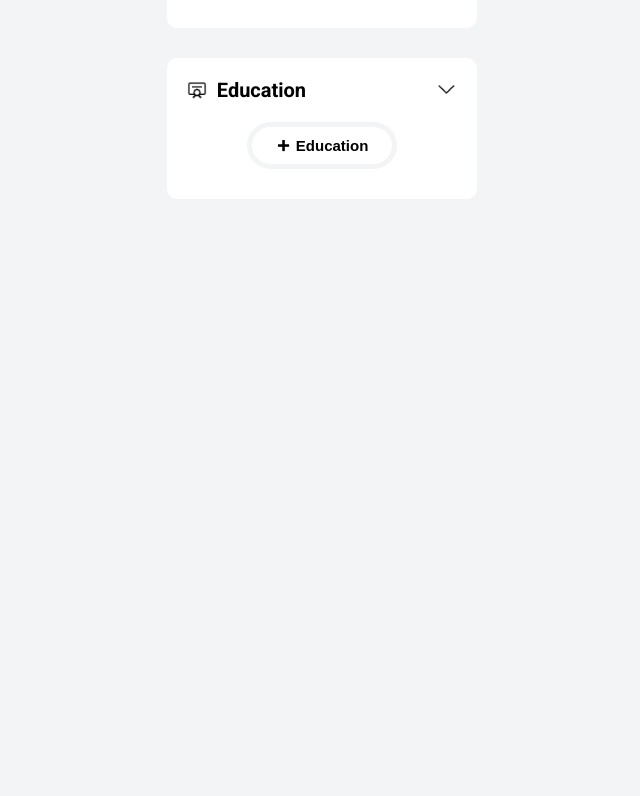
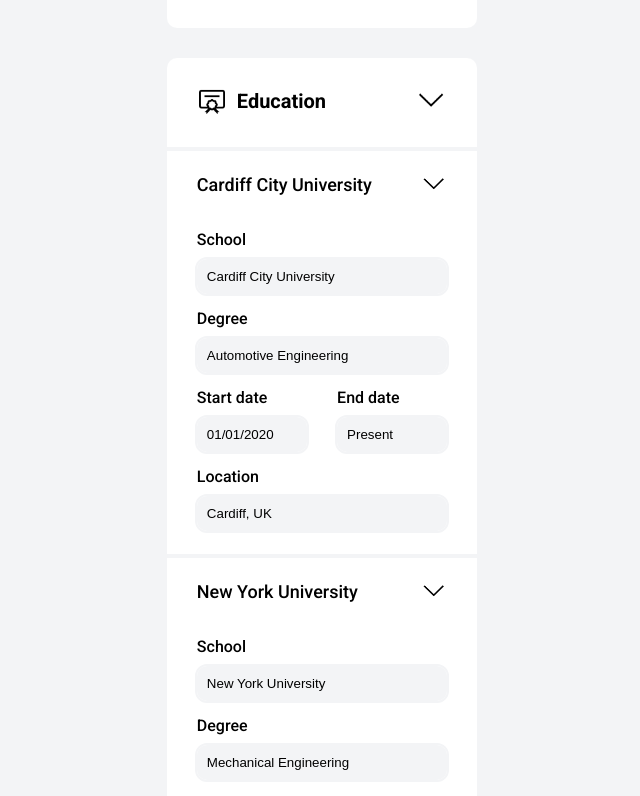
Before and after one commit to coolleighton/MyCVBuilder, a React (Vite) app: page / in a window 1280 px wide. Shown: the part 520-1316 px from the top of the page, without its empty margins (127-767 px from the left). Before the commit the page ends 800 px from the top, so only its background shows below. Built offline with nearby package versions, Linux system fonts and the light colour scheme.

Commit message:
Education section UI finished

```diff
--- a/src/App.jsx
+++ b/src/App.jsx
@@ -2,6 +2,7 @@
 import CustomButtons from './components/CustomButtons'
 import RenderSaveLoadClearButtons from "./components/SaveLoadClearButtons.jsx"
 import ContentSection from './components/ContentSection'
+import EducationSection from './components/EducationSection'
 
 function App() {
 
@@ -11,9 +12,9 @@
       <div>
         <RenderSaveLoadClearButtons></RenderSaveLoadClearButtons>
         <ContentSection></ContentSection>
+        <EducationSection></EducationSection>
       </div>
     </div>
-
   )
 }
 
--- a/src/components/ContentSection.jsx
+++ b/src/components/ContentSection.jsx
@@ -16,22 +16,6 @@
                     <input id="Address" type="textArea" placeholder="Enter your home address"></input>
                 </form>
             </div>
-
-            <div className="EducationSection">
-
-                <div className="EducationHeader">
-                    <div>
-                        <img src="./src/assets/education-img.png"></img>
-                        <h1>Education</h1>
-                    </div>
-                    <img src="./src/assets/down-img.png"></img>
-                </div>
-
-                <button className="addEducation">
-                    <img src="src/assets/plus-img.png"></img>
-                    <p>Education</p>
-                </button>
-            </div>
         </>
 
     )
--- /dev/null
+++ b/src/components/EducationSection.jsx
@@ -0,0 +1,130 @@
+import styles from "../styles/EducationSection.css"
+import { v4 as uuidv4 } from 'uuid';
+import { useState } from 'react'
+
+let educationArray = [
+
+    {   school: "Cardiff City University",
+        degree: "Automotive Engineering",
+        startDate: "01/01/2020",
+        endDate: "Present",
+        location: "Cardiff, UK",
+        key: uuidv4()
+    },
+
+    {   school: "New York University",
+        degree: "Mechanical Engineering",
+        startDate: "06/02/2025",
+        endDate: "present",
+        location: "New York, USA",
+        key: uuidv4()
+    },
+
+]
+
+function EducationSection() {
+
+    const activeDisplay = "block"
+    const inActiveDisplay = "none"
+
+    const [EducationActive, setEducationActive] = useState(true)
+
+
+
+    const handleHeaderClick = () => {
+        if (EducationActive) {
+            setEducationActive(false)
+        }
+        else {
+            setEducationActive(true)
+        }
+    }
+
+    return (
+        <>
+            <div className="EducationSection">
+
+                <div
+                    onClick={handleHeaderClick}
+                    className="EducationHeader">
+                    <div className="HeaderTitle">
+                        <img src="./src/assets/education-img.png"></img>
+                        <h1>Education</h1>
+                    </div>
+                    <img className="DropDownImg" src="./src/assets/down-img.png"></img>
+                </div>
+
+                <ul
+                    style={{ display : EducationActive ? activeDisplay : inActiveDisplay }}
+                    className="UniversityList"
+                >
+
+                    {educationArray.map((educationItem) => {
+
+                        const active = "block"
+                        const inActive = "none"
+
+                        const [formActive, setFormActive] = useState(true)
+
+                        const handleItemClick = () => {
+                            if (formActive) {
+                                setFormActive(false)
+                            }
+                            else {
+                                setFormActive(true)
+                            }
+                        }
+
+                        return (
+                            <li key={educationItem.key}>
+
+                                <hr className="Seperator"></hr>
+
+                                <div
+                                    className="UniversityListItem"
+                                    onClick={handleItemClick}
+                                    >
+                                    <h2 className="UniversityListItemName">{educationItem.school}</h2>
+                                    <img className="UniversityListItemImg" src = "src/assets/down-img.png"></img>
+                                </div>
+
+                                <div
+                                    style={{display : formActive ? active : inActive}}
+                                    className="EducationForm"
+                                >
+                                    <form>
+                                        <label htmlFor="School">School</label>
+                                        <input value={educationItem.school} id="School" type="text" placeholder="Enter your school / university"></input>
+                                        <label htmlFor="Degree">Degree</label>
+                                        <input value={educationItem.degree} id="Degree" type="text" placeholder="Enter your degree"></input>
+                                        <div className="educationDates">
+                                            <div className="startDateDiv">
+                                                <label htmlFor="StartDate">Start date</label>
+                                                <input value={educationItem.startDate} id="StartDate" type="text" placeholder="Enter your start date"></input>
+                                            </div>
+                                            <div>
+                                                <label htmlFor="EndDate">End date</label>
+                                                <input value={educationItem.endDate}id="EndDate" type="text" placeholder="Enter your end date"></input>
+                                            </div>
+                                        </div>
+                                        <label htmlFor="location">Location</label>
+                                        <input value={educationItem.location} id="location" type="text" placeholder="Enter the school location"></input>
+                                    </form>
+                                </div>
+                            </li>
+                        )
+                    })}
+
+                    <hr className="Seperator"></hr>
+
+                    <button className="addEducation">
+                        <img src="src/assets/plus-img.png"></img>
+                        <p>Education</p>
+                    </button>
+                </ul>
+            </div>
+        </>
+    )
+}
+
+export default EducationSection
--- a/src/styles/ContentSection.css
+++ b/src/styles/ContentSection.css
@@ -40,68 +40,3 @@
     box-shadow: 0px 0px 20px -8px rgba(0,140,255,1);
     transition: 0.3s;
 }
-
-/* Education Section --------------------------------------------------*/
-
-.EducationSection {
-    margin-top: 30px;
-    display: flex;
-    flex-direction: column;
-    padding: 20px;
-    background-color: white;
-    border-radius: 10px;
-}
-
-.EducationHeader {
-    display: flex;
-    flex-direction: row;
-    align-items: center;
-    justify-content: space-between;
-    cursor: pointer;
-}
-
-.EducationHeader h1 {
-    margin: 0 0 0 10px;
-    font-size: 20px;
-    font-weight: 600;
-}
-
-.EducationHeader div {
-    display: flex;
-    flex-direction: row;
-    align-items: center;
-}
-
-.EducationHeader img {
-    width: 20px;
-    height: 20px;
-}
-
-.addEducation {
-    background-color: white;
-    display: flex;
-    align-items: center;
-    justify-content: center;
-    width: 150px;
-    padding: 10px;
-    border: 5px solid #F3F4F6;
-    border-radius: 40px;
-    margin: 20px auto 10px;
-    cursor: pointer;
-}
-
-.addEducation:hover {
-    scale: 1.1;
-    transition: 0.3s;
-}
-
-.addEducation img {
-    width: 15px;
-    margin-right: 5px;
-}
-
-.addEducation p {
-    margin: 0;
-    font-weight: 600;
-    font-size: 15px;
-}
--- /dev/null
+++ b/src/styles/EducationSection.css
@@ -0,0 +1,165 @@
+/* Education Section --------------------------------------------------*/
+
+.EducationSection {
+    margin-top: 30px;
+    display: flex;
+    flex-direction: column;
+    padding: 20px 30px;
+    background-color: white;
+    border-radius: 10px;
+    box-sizing: border-box;
+}
+
+.EducationHeader {
+    display: flex;
+    flex-direction: row;
+    align-items: center;
+    justify-content: space-between;
+    cursor: pointer;
+    padding: 7.5px 0 7.5px;
+}
+
+.EducationHeader h1 {
+    margin: 0 0 0 10px;
+    font-size: 20px;
+    font-weight: 600;
+}
+
+.EducationHeader div {
+    display: flex;
+    flex-direction: row;
+    align-items: center;
+}
+
+.EducationHeader img {
+    width: 30px;
+    height: 30px;
+}
+
+.addEducation {
+    background-color: white;
+    display: flex;
+    align-items: center;
+    justify-content: center;
+    width: 150px;
+    padding: 10px;
+    border: 4px solid #F3F4F6;
+    border-radius: 40px;
+    margin: 20px auto 5px;
+    cursor: pointer;
+}
+
+.addEducation:hover {
+    scale: 1.1;
+    transition: 0.3s;
+}
+
+.addEducation img {
+    width: 15px;
+    margin-right: 5px;
+}
+
+.addEducation p {
+    margin: 0;
+    font-weight: 600;
+    font-size: 15px;
+}
+
+.EducationHeader:hover .HeaderTitle {
+    scale: 1.1;
+    transition: 0.3s;
+}
+
+.EducationHeader:hover .DropDownImg {
+    scale: 1.2;
+    transition: 0.3s;
+}
+
+.UniversityList {
+    list-style: none;
+    padding-left: 0;
+}
+
+.UniversityListItem {
+    display: flex;
+    justify-content: space-between;
+    align-items: center;
+    cursor: pointer;
+}
+
+.UniversityListItem h2 {
+    font-size: 18px;
+    font-weight: 500;
+}
+
+.UniversityListItem img {
+    width: 25px;
+}
+
+.UniversityListItem:hover .UniversityListItemImg {
+    scale: 1.3;
+    transition: 0.3s;
+}
+
+.UniversityListItem:hover .UniversityListItemName {
+    scale: 1.1;
+    transition: 0.3s;
+}
+
+.Seperator {
+    border: 2px solid #F3F4F6;
+    width: calc(100% + 60px);
+    transform: translateX(-33px);
+}
+
+/*  Form --------------------------------------------- */
+
+.EducationForm {
+    margin-top: 20px;
+    display: flex;
+    flex-direction: column;
+    background-color: white;
+    border-radius: 10px;
+}
+
+.EducationForm form {
+    display: flex;
+    flex-direction: column;
+}
+
+.EducationForm label {
+    font-size: 16px;
+    font-weight: 500;
+    margin-bottom: 10px;
+}
+
+.EducationForm input {
+    box-sizing: border-box;
+    background-color: #F3F4F6;
+    margin-bottom: 15px;
+    border: none;
+    outline: 2px solid #F3F4F6;
+    border-radius: 10px;
+    padding: 10px;
+    width: 100%;
+}
+
+.EducationForm input:focus {
+    outline: 2px solid rgb(0, 140, 255);
+    box-shadow: 0px 0px 20px -8px rgba(0,140,255,1);
+    transition: 0.3s;
+}
+
+.educationDates {
+    display: flex;
+}
+
+.startDateDiv {
+    padding-right: 30px;
+}
+
+.educationDates div {
+    display: flex;
+    flex-direction: column;
+    justify-content: space-between;
+}
```
Also changed, not shown: src/components/ExperienceSection.jsx (added), src/styles/ExperienceSection.css (added).
